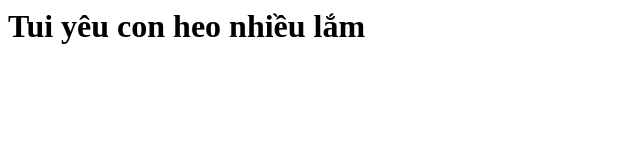
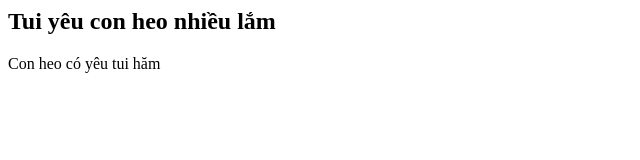
Before and after one commit to nbhung58/github_Erick, a plain HTML site: page index.html in a window 1280 px wide. Shown: the whole page, without its empty margins (0-640 px from the left). Drawn offline with Linux system fonts and the light colour scheme.

Commit message:
Change H1 to H2, add <p>

```diff
--- a/index.html
+++ b/index.html
@@ -6,6 +6,7 @@
     <title>Git and Github Tutorial</title>
 </head>
 <body>
-    <h1> Tui yêu con heo nhiều lắm</h1>
+    <h2> Tui yêu con heo nhiều lắm</h2>
+    <p> Con heo có yêu tui hăm</p>
 </body>
 </html>
```
